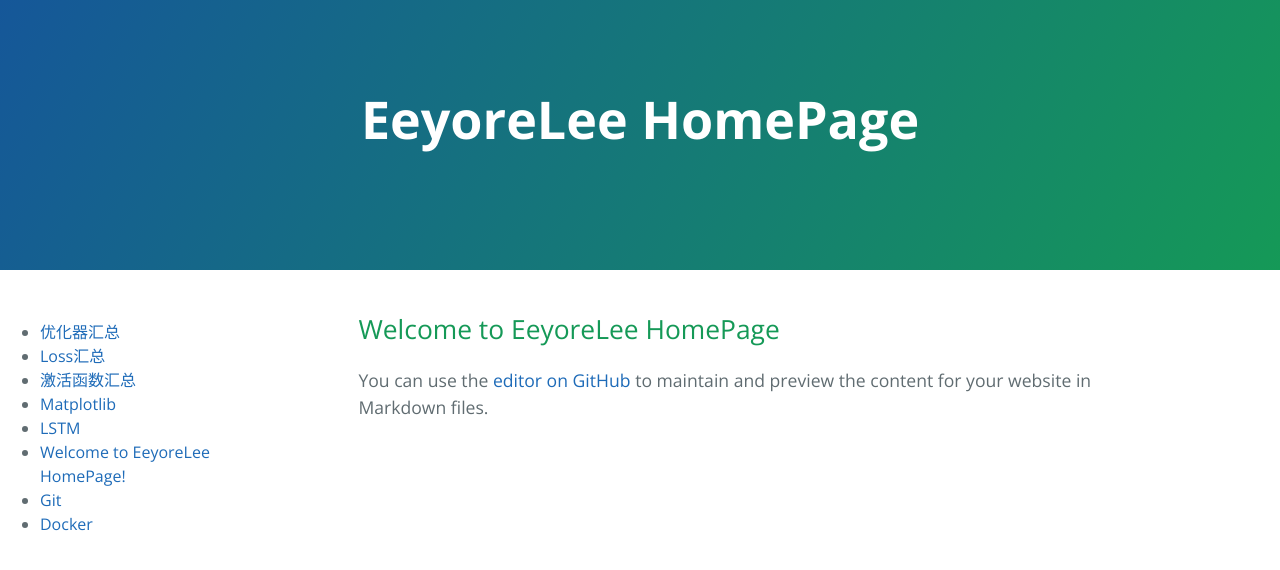
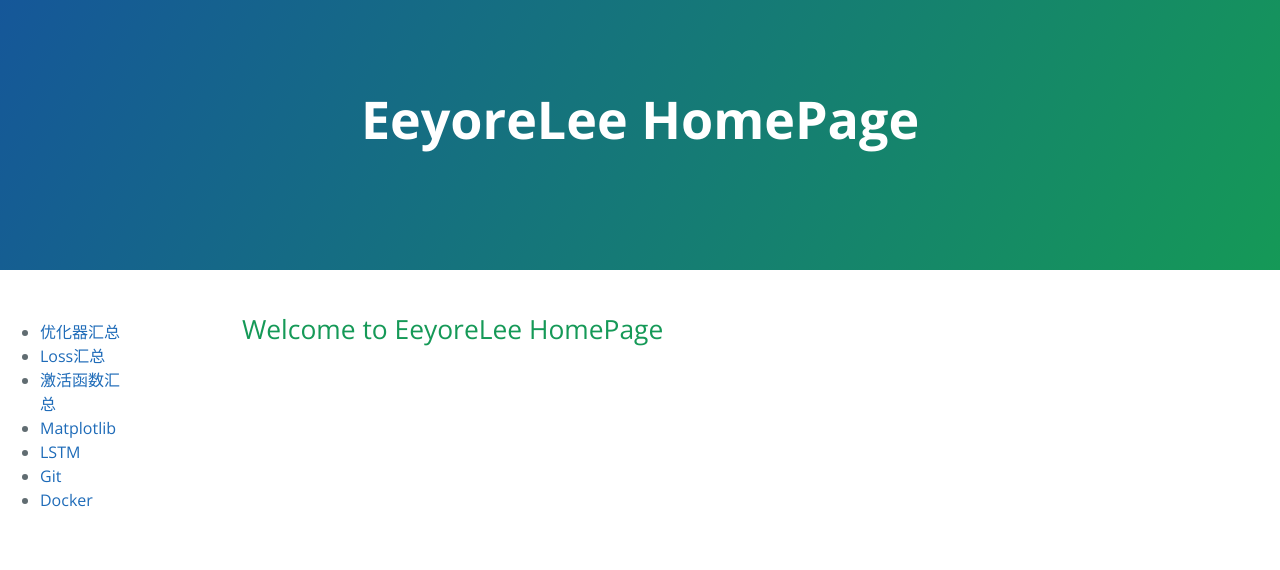
Before and after one commit to EeyoreLee/EeyoreLee.github.io, a Jekyll site: the page built from index.md, in a window 1280 px wide. Shown: the top 570 px of the page. Built offline with Jekyll 4.4.1, drawn with Linux system fonts in a browser that asks for light colours.

Commit message:
remove welcome

```diff
--- a/_posts/2022-7-21-welcome.md
+++ /dev/null
@@ -1,7 +0,0 @@
----
-layout: default
-title:  "Welcome to EeyoreLee HomePage!"
-permalink: /welcome.html
----
-
-# Welcome
--- a/index.md
+++ b/index.md
@@ -4,5 +4,3 @@ title:  "EeyoreLee HomePage"
 ---
 
 ## Welcome to EeyoreLee HomePage
-
-You can use the [editor on GitHub](https://github.com/EeyoreLee/EeyoreLee.github.io/edit/main/index.md) to maintain and preview the content for your website in Markdown files.
```
Also changed, not shown: _posts/nlp/2022-7-27-loss.md (+1 -1 lines).
